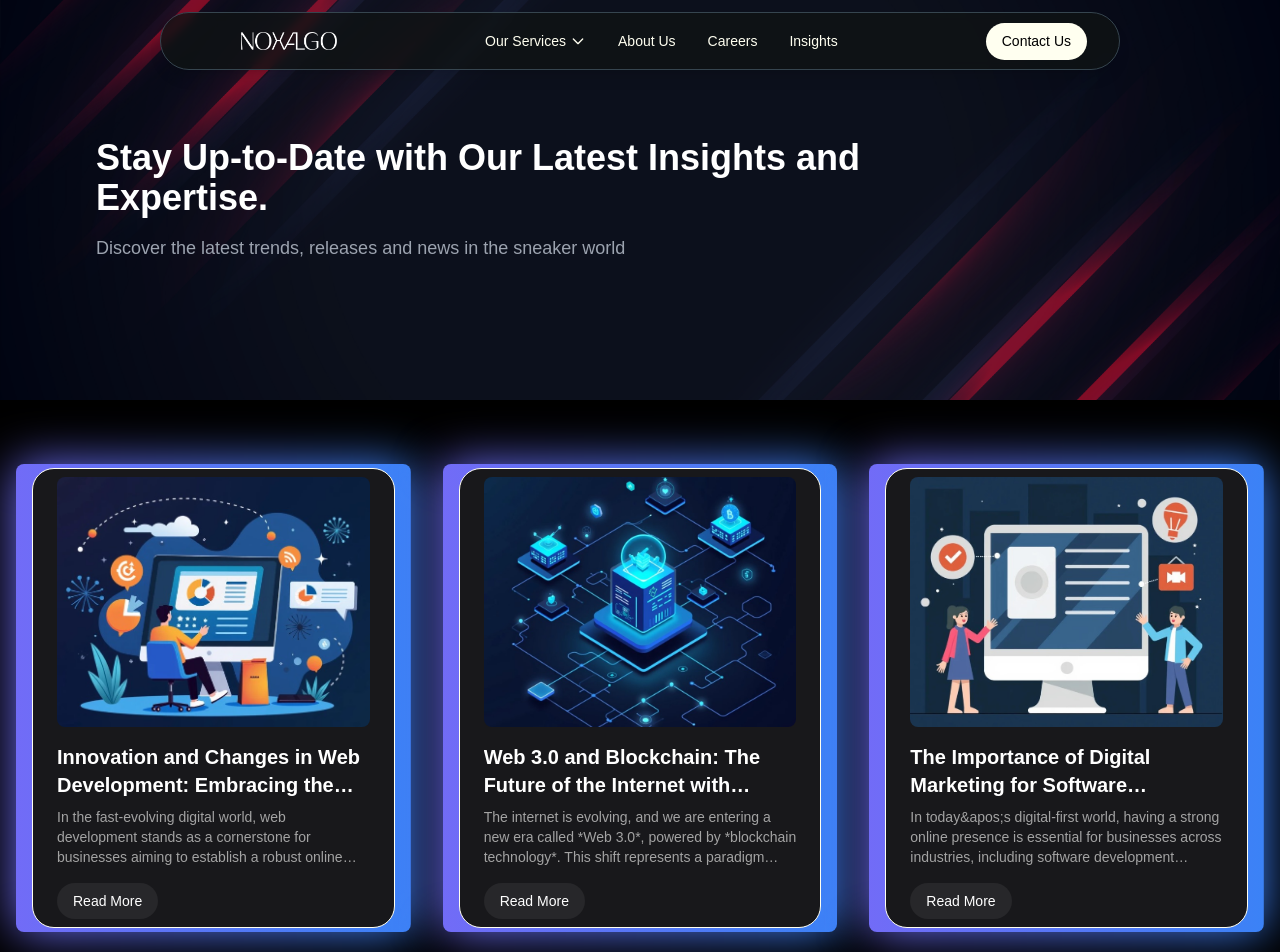
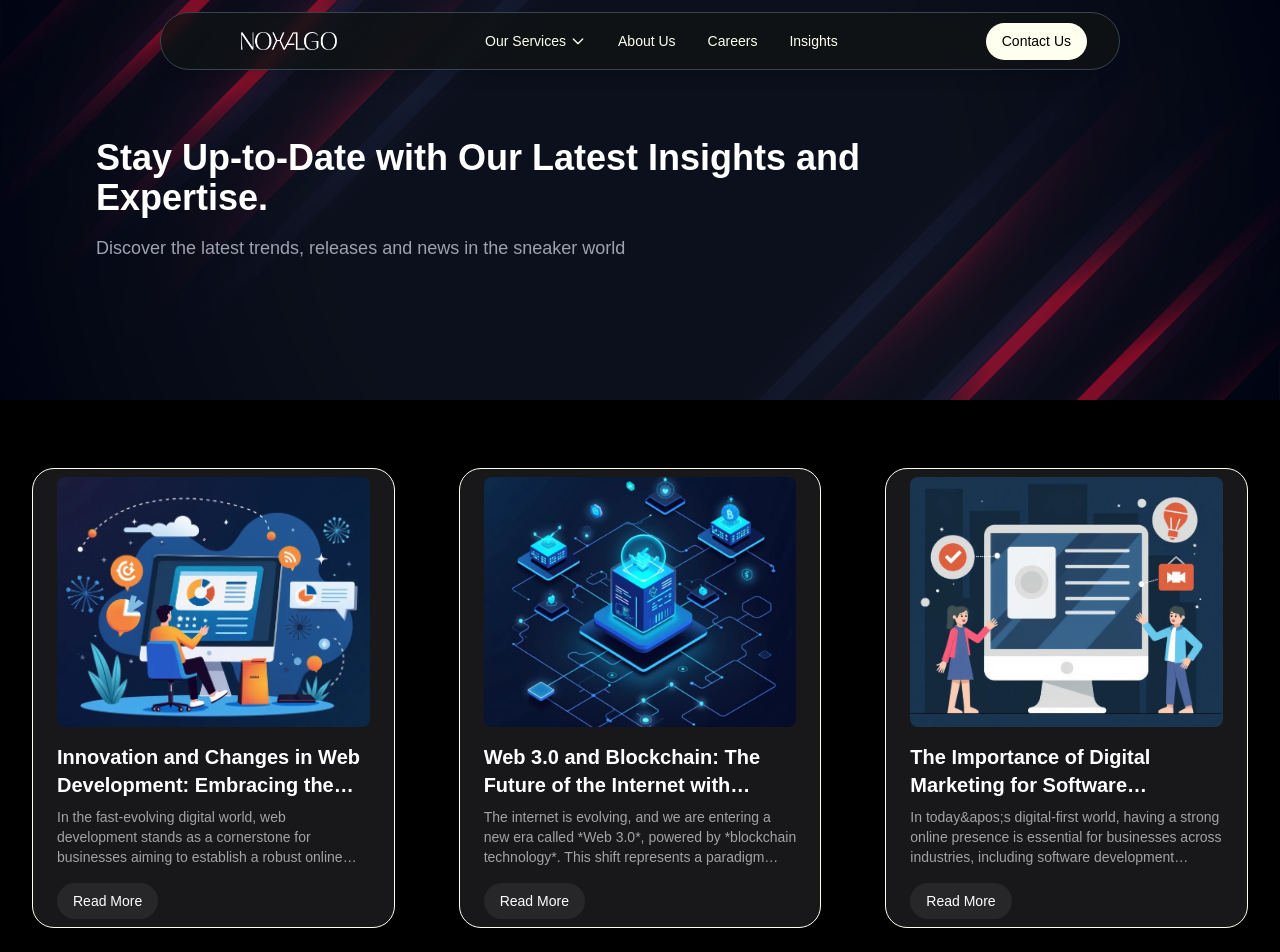
Before and after one commit to TheMidnightCodeGuild/noxalgo, a Next.js app: page /Insights in a window 1280 px wide. Shown: the top 952 px of the page. Built offline with nearby package versions, Linux system fonts and the light colour scheme; a web font is replaced by a local one.

Commit message:
jai shree ram

```diff
--- a/pages/components/ui/background-gradient.jsx
+++ b/pages/components/ui/background-gradient.jsx
@@ -34,9 +34,7 @@ const BackgroundGradient = ({
         style={{
           backgroundSize: animate ? "400% 400%" : undefined,
         }}
-        className={cn(
-          "absolute inset-0 rounded-lg bg-gradient-to-r from-violet-500 via-purple-500 to-blue-500 opacity-100 blur-xl transition duration-1000 group-hover:opacity-70"
-        )}
+        className={cn("")}
       />
       <motion.div
         variants={animate ? variants : undefined}
@@ -54,9 +52,7 @@ const BackgroundGradient = ({
         style={{
           backgroundSize: animate ? "400% 400%" : undefined,
         }}
-        className={cn(
-          "absolute inset-0 rounded-lg bg-gradient-to-r from-violet-500 via-purple-500 to-blue-500 opacity-100 transition duration-1000 group-hover:opacity-70"
-        )}
+        className={cn("")}
       />
       <div className={cn("relative z-10", className)}>{children}</div>
     </div>
```
